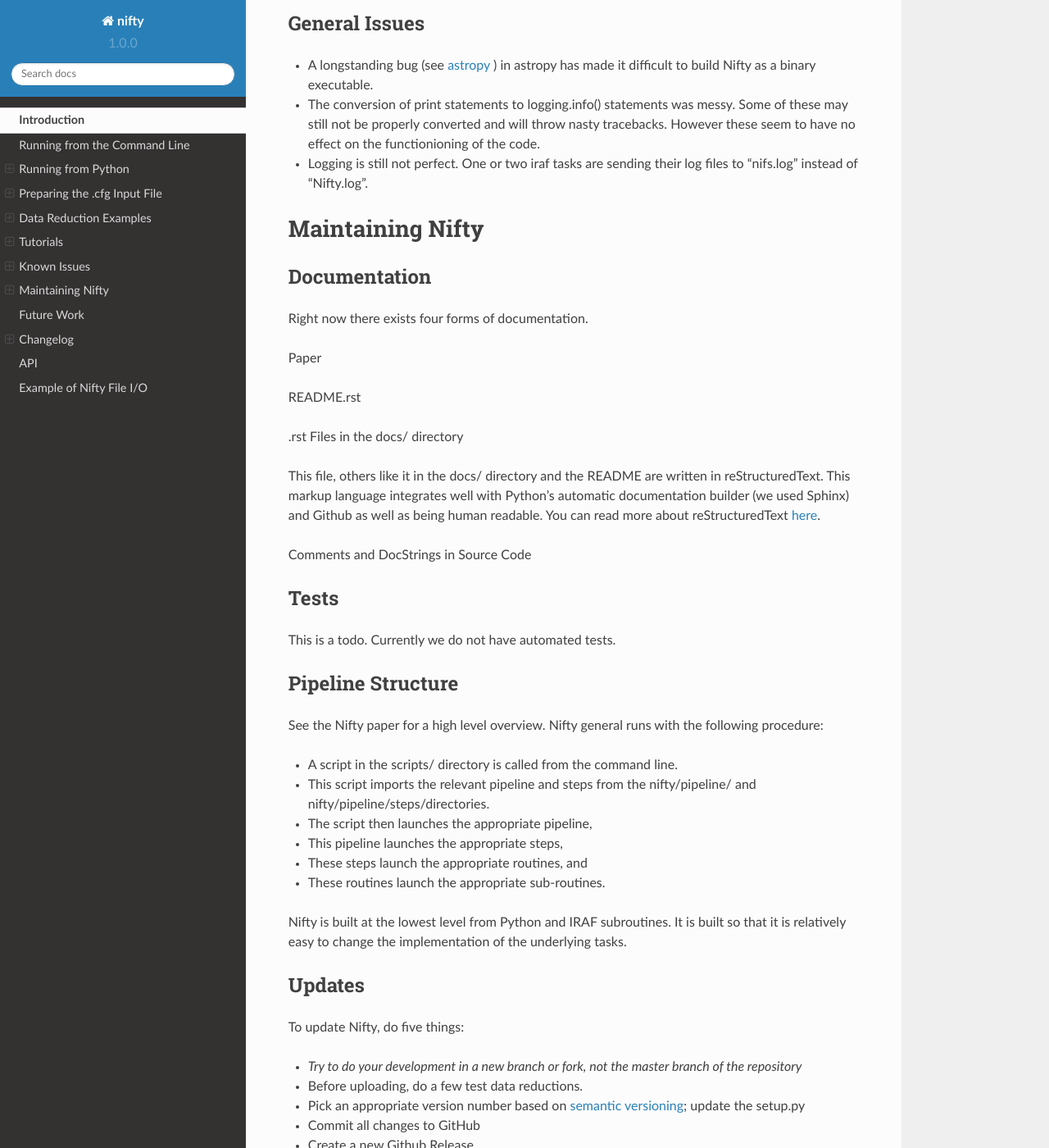
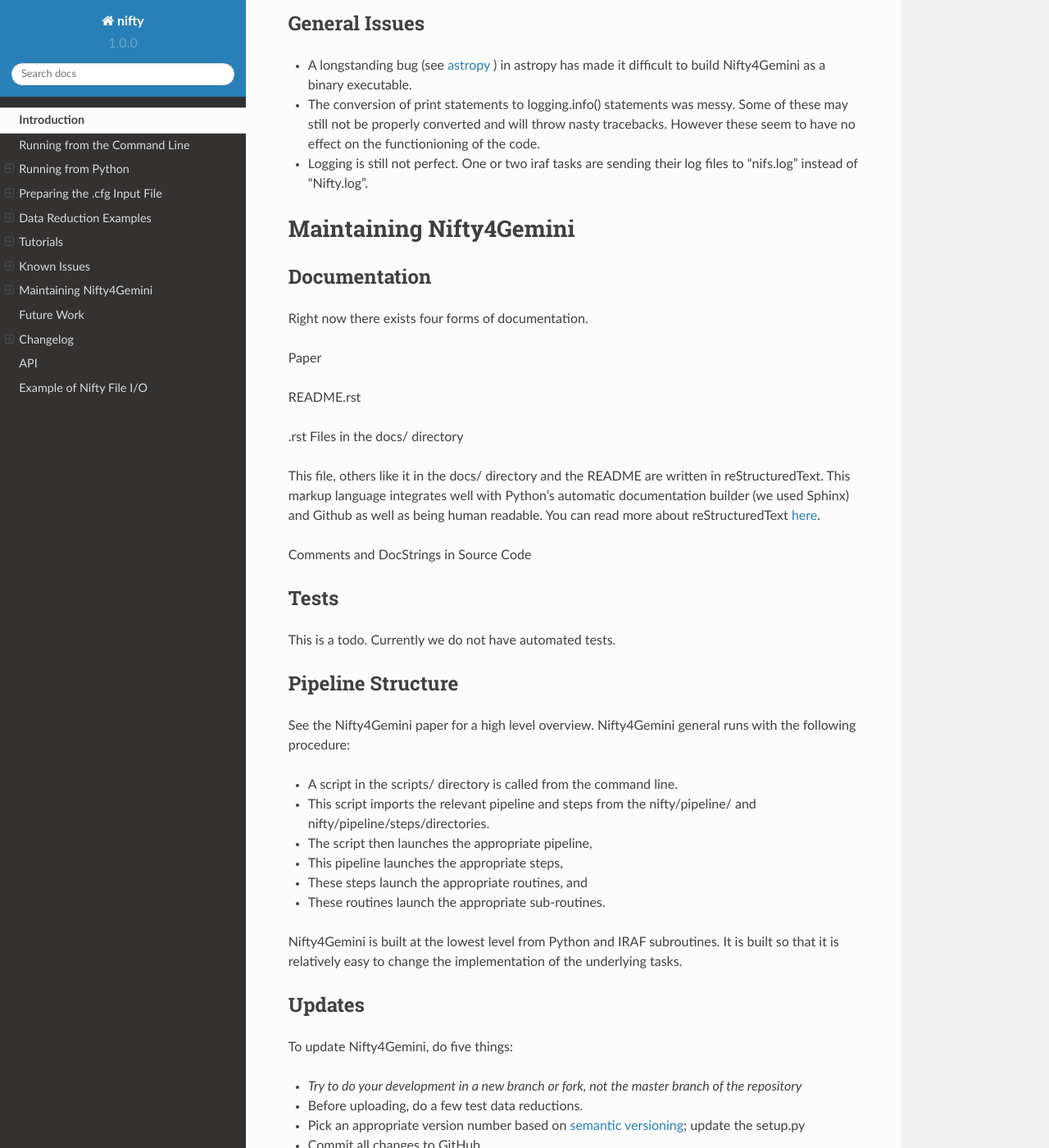
Before and after one commit to mrlb05/Nifty4Gemini, a Sphinx documentation site: the page built from docs/nifty/introduction.rst, in a window 1280 px wide and 1400 px high, scrolled down 21056 px. Shown: the whole window at 82% size. Built offline with Sphinx 7.4.7 and the Read the Docs theme 2.0.0, drawn with Linux system fonts in a browser that asks for light colours.

Commit message:
Update introduction.rst

```diff
--- a/docs/nifty/introduction.rst
+++ b/docs/nifty/introduction.rst
@@ -1124,15 +1124,15 @@ General Issues
 --------------
 
 - A longstanding bug (see `astropy <https://github.com/astropy/astropy/pull/960>`_ ) in astropy has made it
-  difficult to build Nifty as a binary executable.
+  difficult to build Nifty4Gemini as a binary executable.
 - The conversion of print statements to logging.info() statements was messy. Some of these
   may still not be properly converted and will throw nasty tracebacks. However these seem to
   have no effect on the functionioning of the code.
 - Logging is still not perfect. One or two iraf tasks are sending their log files to
   "nifs.log" instead of "Nifty.log".
 
-Maintaining Nifty
-=================
+Maintaining Nifty4Gemini
+========================
 
 Documentation
 -------------
@@ -1164,7 +1164,7 @@ This is a todo. Currently we do not have automated tests.
 Pipeline Structure
 ------------------
 
-See the Nifty paper for a high level overview. Nifty general runs with the following procedure:
+See the Nifty4Gemini paper for a high level overview. Nifty4Gemini general runs with the following procedure:
 
 - A script in the scripts/ directory is called from the command line.
 - This script imports the relevant pipeline and steps from the nifty/pipeline/ and nifty/pipeline/steps/directories.
@@ -1173,13 +1173,13 @@ See the Nifty paper for a high level overview. Nifty general runs with the follo
 - These steps launch the appropriate routines, and
 - These routines launch the appropriate sub-routines.
 
-Nifty is built at the lowest level from Python and IRAF subroutines. It is built so that it is relatively
+Nifty4Gemini is built at the lowest level from Python and IRAF subroutines. It is built so that it is relatively
 easy to change the implementation of the underlying tasks.
 
 Updates
 -------
 
-To update Nifty, do five things:
+To update Nifty4Gemini, do five things:
 
 - *Try to do your development in a new branch or fork, not the master branch of the repository*
 - Before uploading, do a few test data reductions.
```
